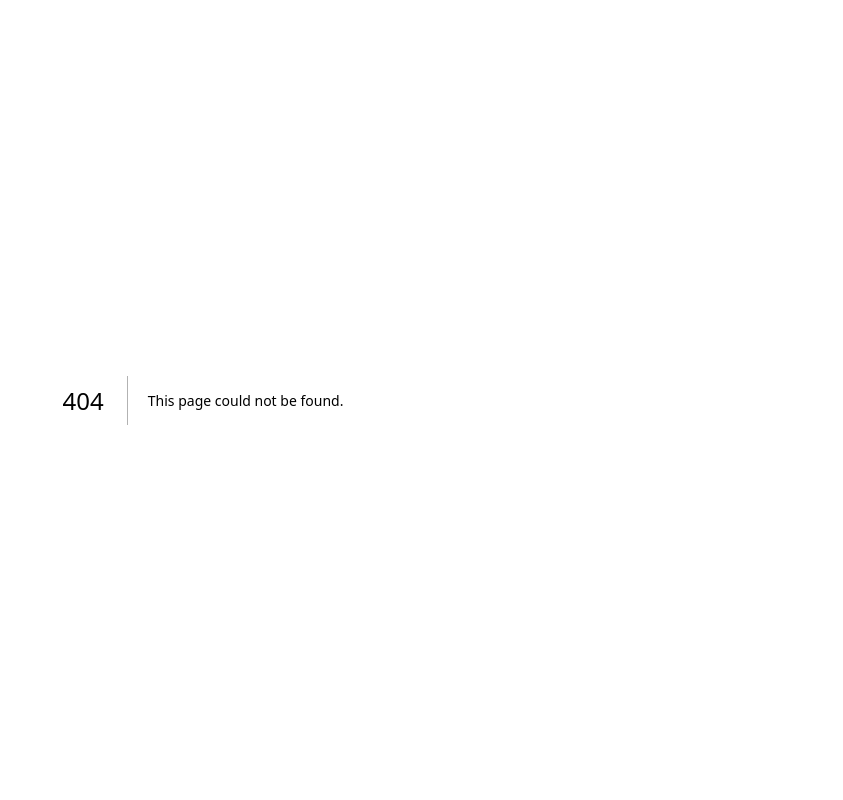
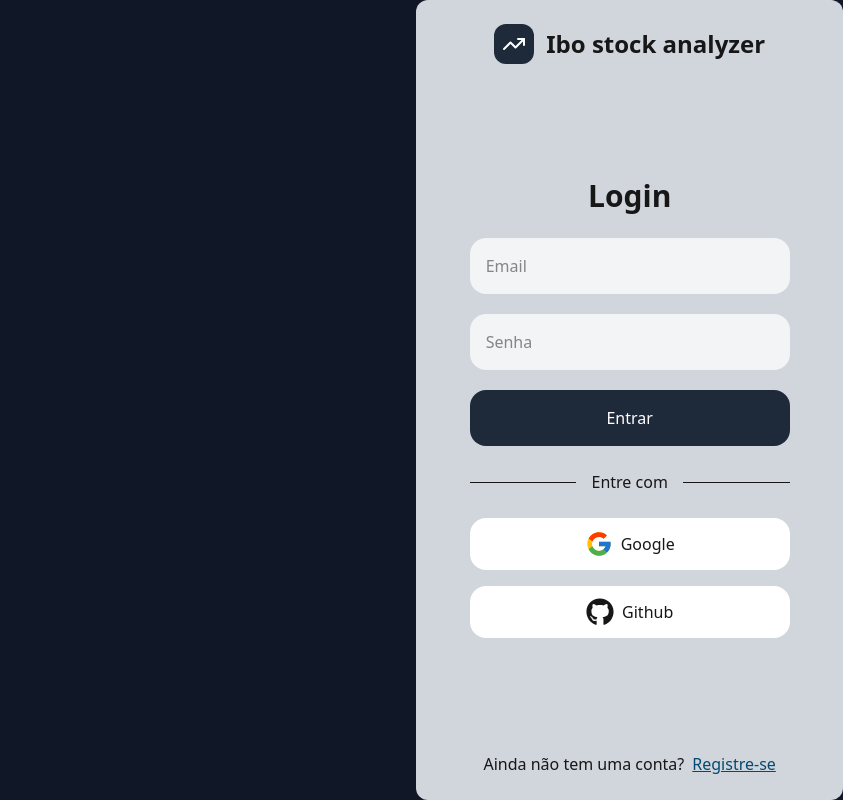
Before and after one commit to migotto7/stock-analyzer, a Next.js app: page /login in a window 1280 px wide. Before the commit this address had no page. Shown: the whole page, without its empty margins (437-1280 px from the left). Built offline with nearby package versions, Linux system fonts and the light colour scheme.

Commit message:
create public and private folder, create login/register page

```diff
--- a/package.json
+++ b/package.json
@@ -16,6 +16,7 @@
     "next": "15.5.2",
     "react": "19.1.0",
     "react-dom": "19.1.0",
+    "react-icons": "^5.5.0",
     "recharts": "^3.1.2"
   },
   "devDependencies": {
--- /dev/null
+++ b/src/app/(public)/(auth)/login/page.tsx
@@ -0,0 +1,56 @@
+"use client"
+
+import { TrendingUp } from "lucide-react"
+import { FaGithub } from "react-icons/fa6"
+import { FcGoogle } from "react-icons/fc"
+import { useRouter } from "next/navigation"
+
+export default function Login() {
+    const router = useRouter();
+
+    const handleSubmit = () => {
+        const email = document.getElementById("email");
+        const password = document.getElementById("password");
+
+    }
+
+    return (
+        <div className="min-h-screen flex flex-col items-center p-4 md:items-end md:p-0 bg-gray-900">
+            <div className="flex flex-col items-center justify-around min-h-screen md:justify-between md:py-6 w-full md:min-h-screen md:w-1/3 bg-gray-300 rounded-xl md:rounded-l-xl shadow-2xs">
+                <div className="flex h-fit gap-3 items-center">
+                    <TrendingUp size={30} color="white" className="bg-gray-800 w-10 h-10 p-2 rounded-xl" />
+                    <h1 className="text-xl md:text-2xl font-black">Ibo stock analyzer</h1>
+                </div>
+
+                <div className="flex flex-col items-center gap-6 w-full">
+                    <h2 className="text-3xl font-bold">Login</h2>
+                    <form className="flex flex-col gap-5 w-full items-center" onSubmit={handleSubmit}>
+                        <input className="w-8/10 md:w-3/4 bg-gray-100 p-4 rounded-2xl outline-gray-500" placeholder="Email" type="email" id="email" required />
+                        <input className="w-8/10 md:w-3/4 bg-gray-100 p-4 rounded-2xl outline-gray-500" placeholder="Senha" type="password" id="password" required />
+                        <button className="bg-gray-800 w-8/10 md:w-3/4 p-4 text-white rounded-2xl hover:bg-gray-700 cursor-pointer">Entrar</button>
+                    </form>
+                    <div className="w-3/4 flex flex-row justify-between items-center">
+                        <div className="border-t w-1/3" />
+                        <p>Entre com</p>
+                        <div className="border-t w-1/3" />
+                    </div>
+                    <div className="w-8/10 md:w-3/4 gap-4 flex flex-col">
+                        <button className="w-full flex items-center justify-center bg-white p-3 rounded-2xl gap-2 hover:bg-gray-200 cursor-not-allowed" disabled>
+                            <FcGoogle size={28} />
+                            <span>Google</span>
+                        </button>
+                        <button className="w-full flex items-center justify-center bg-white p-3 rounded-2xl gap-2 hover:bg-gray-200 cursor-not-allowed" disabled>
+                            <FaGithub size={28} />
+                            <span>Github</span>
+                        </button>
+                    </div>
+                </div>
+
+                <div className="flex gap-2 w-8/10 md:w-3/4 items-center justify-center text-sm md:text-base">
+                    <p>Ainda não tem uma conta?</p>
+                    <p className="text-sky-900 underline cursor-pointer" onClick={() => router.push("/register")}>Registre-se</p>
+                </div>
+            </div>
+        </div>
+    )
+}
--- /dev/null
+++ b/src/app/(public)/(auth)/register/page.tsx
@@ -0,0 +1,55 @@
+"use client"
+
+import { TrendingUp } from "lucide-react"
+import { FcGoogle } from "react-icons/fc"
+import { FaGithub } from "react-icons/fa6"
+import { useRouter } from "next/navigation"
+
+export default function Register() {
+    const router = useRouter();
+
+    const handleSubmit = () => {
+
+    }
+
+    return (
+        <div className="min-h-screen flex flex-col items-center p-4 md:items-end md:p-0 bg-gray-900">
+            <div className="flex flex-col items-center justify-around min-h-screen md:justify-between md:py-6 w-full md:min-h-screen md:w-1/3 bg-gray-300 rounded-xl md:rounded-l-xl shadow-2xs">
+                <div className="flex h-fit gap-3 items-center">
+                    <TrendingUp size={30} color="white" className="bg-gray-800 w-10 h-10 p-2 rounded-xl" />
+                    <h1 className="text-xl md:text-2xl font-black">Ibo stock analyzer</h1>
+                </div>
+
+                <div className="flex flex-col items-center gap-6 w-full">
+                    <h2 className="text-3xl font-bold">Register</h2>
+                    <form className="flex flex-col gap-5 w-full items-center" onSubmit={handleSubmit}>
+                        <input className="w-8/10 md:w-3/4 bg-gray-100 p-4 rounded-2xl outline-gray-500" placeholder="Nome" type="text" id="name" minLength={3} maxLength={255} required />
+                        <input className="w-8/10 md:w-3/4 bg-gray-100 p-4 rounded-2xl outline-gray-500" placeholder="Email" type="email" id="email" minLength={3} maxLength={255} required />
+                        <input className="w-8/10 md:w-3/4 bg-gray-100 p-4 rounded-2xl outline-gray-500" placeholder="Senha" type="password" id="password" minLength={8} maxLength={30} required />
+                        <button className="bg-gray-800 w-8/10 md:w-3/4 p-4 text-white rounded-2xl hover:bg-gray-700 cursor-pointer">Criar conta</button>
+                    </form>
+                    <div className="w-3/4 flex flex-row justify-between items-center">
+                        <div className="border-t w-1/3" />
+                        <p>Entre com</p>
+                        <div className="border-t w-1/3" />
+                    </div>
+                    <div className="w-8/10 md:w-3/4 gap-4 flex flex-col">
+                        <button className="w-full flex items-center justify-center bg-white p-3 rounded-2xl gap-2 hover:bg-gray-200 cursor-not-allowed" disabled>
+                            <FcGoogle size={28} />
+                            <span>Google</span>
+                        </button>
+                        <button className="w-full flex items-center justify-center bg-white p-3 rounded-2xl gap-2 hover:bg-gray-200 cursor-not-allowed" disabled>
+                            <FaGithub size={28} />
+                            <span>Github</span>
+                        </button>
+                    </div>
+                </div>
+
+                <div className="flex gap-2 w-8/10 md:w-3/4 items-center justify-center text-sm md:text-base">
+                    <p>Já possui conta?</p>
+                    <p className="text-sky-900 underline cursor-pointer" onClick={() => router.push("/login")}>Entrar</p>
+                </div>
+            </div>
+        </div>
+    )
+}
--- a/src/app/stock/[ticker]/page.tsx
+++ b/src/app/(public)/stock/[ticker]/page.tsx
@@ -2,7 +2,7 @@ import NavbarTicker from "@/components/NavbarTicker";
 import StockBarChart from "@/components/StockBarChart";
 import { Tooltip } from "@/components/Tooltip";
 import { HistoricalDataPrice } from "@/type/HistoricalDataPrice";
-import { MoveUp, MoveDown, ChartColumnIncreasing, DollarSign, Percent, Landmark, HandCoins, Triangle, HelpCircle } from "lucide-react";
+import { MoveUp, MoveDown, ChartColumnIncreasing, DollarSign, Percent, Landmark, HandCoins, Triangle, HelpCircle, Heart } from "lucide-react";
 import Image from "next/image";
 
 interface StockProps {
@@ -53,13 +53,16 @@ export default async function StockPage({ params }: StockProps) {
         <div>
             <NavbarTicker />
             <div className="p-4 md:p-8 max-w-5xl mx-auto bg-background/55 backdrop-blur-md md:border border-white/20 rounded-xl my-6">
-                <div tabIndex={0} className="flex items-center mb-6">
-                    <Image src={stock.logo} alt={stock.shortName} width={50} height={50} className="mr-6 rounded" />
-                    <h1 className="text-xl md:text-3xl font-bold text-gray-100">{stock.longName} ({stock.ticker})</h1>
+                <div className="flex items-center mb-6 justify-between">
+                    <div className="flex items-center gap-5">
+                        <Image src={stock.logo} alt={stock.shortName} width={50} height={50} className="rounded" />
+                        <h1 className="text-xl md:text-3xl font-bold text-gray-100">{stock.longName} ({stock.ticker})</h1>
+                    </div>
+                    <Heart color="white" size={32} />
                 </div>
 
                 <div className="grid grid-cols-1 sm:grid-cols-2 lg:grid-cols-4 gap-5 mb-8">
-                    <div tabIndex={0} className="bg-gray-800 w-full rounded-xl flex items-center px-3 py-4 gap-1">
+                    <div className="bg-gray-800 w-full rounded-xl flex items-center px-3 py-4 gap-1">
                         <div className="bg-green-900 w-14 h-14 md:w-16 md:h-16 rounded-2xl flex items-center justify-center">
                             <DollarSign className="text-green-500" />
                         </div>
@@ -68,7 +71,7 @@ export default async function StockPage({ params }: StockProps) {
                             <h2 className="text-white text-lg md:text-xl font-semibold pt-1 md:pt-2">R$ {stock.regularMarketPrice.toFixed(2)}</h2>
                         </div>
                     </div>
-                    <div tabIndex={0} className="bg-gray-800 w-full rounded-xl flex items-center px-3 py-4 gap-1">
+                    <div className="bg-gray-800 w-full rounded-xl flex items-center px-3 py-4 gap-1">
                         <div className="bg-emerald-900 w-14 h-14 md:w-16 md:h-16 rounded-2xl flex items-center justify-center">
                             <Percent className="text-emerald-500" />
                         </div>
@@ -76,14 +79,13 @@ export default async function StockPage({ params }: StockProps) {
                             <span className="text-sm md:text-md text-gray-300">Variação</span>
                             <h2 className={`text-lg md:text-xl font-semibold pt-1 md:pt-2 flex items-center ${stock.regularMarketChange >= 0 ? "text-green-500" : "text-red-500"}`}>
                                 {stock.regularMarketChangePercent.toFixed(2)}%
-
                             </h2>
                         </div>
                         <div className={`rounded-4xl p-1 flex items-center justify-center ${stock.regularMarketChange >= 0 ? "text-green-500 bg-green-900" : "text-red-500 bg-red-900"}`}>
                             {stock.regularMarketChange >= 0 ? <MoveUp /> : <MoveDown />}
                         </div>
                     </div>
-                    <div tabIndex={0} className="bg-gray-800 w-full rounded-xl flex items-center px-3 py-4 gap-1">
+                    <div className="bg-gray-800 w-full rounded-xl flex items-center px-3 py-4 gap-1">
                         <div className="bg-teal-900 w-14 h-14 md:w-16 md:h-16 rounded-2xl flex items-center justify-center">
                             <Landmark className="text-teal-500" />
                         </div>
@@ -92,7 +94,7 @@ export default async function StockPage({ params }: StockProps) {
                             <h2 className="text-white text-lg md:text-xl font-semibold pt-1 md:pt-2">{stock.priceEarnings.toFixed(2)}</h2>
                         </div>
                     </div>
-                    <div tabIndex={0} className="bg-gray-800 w-full rounded-xl flex items-center px-3 py-4 gap-1">
+                    <div className="bg-gray-800 w-full rounded-xl flex items-center px-3 py-4 gap-1">
                         <div className="bg-orange-900 w-14 h-14 md:w-16 md:h-16 rounded-2xl flex items-center justify-center">
                             <HandCoins className="text-orange-500" />
                         </div>
@@ -103,7 +105,7 @@ export default async function StockPage({ params }: StockProps) {
                     </div>
                 </div>
                 <div className="grid grid-cols-1 md:grid-cols-3 gap-5 mb-8">
-                    <div tabIndex={0} className="bg-gray-800 w-full px-3 py-4 md:px-4 rounded-xl flex flex-col justify-center gap-y-3 md:gap-1">
+                    <div className="bg-gray-800 w-full px-3 py-4 md:px-4 rounded-xl flex flex-col justify-center gap-y-3 md:gap-1">
                         <div className="flex items-center justify-between">
                             <span className="text-sm md:text-lg text-gray-300">Faixa do dia</span>
                             <Tooltip title="Faixa do dia" text="Indica o valor mais baixo e o mais alto que a ação atingiu no dia e aonde se encontra o preço atual.">
@@ -138,7 +140,7 @@ export default async function StockPage({ params }: StockProps) {
                             </div>
                         </div>
                     </div>
-                    <div tabIndex={0} className="bg-gray-800 w-full px-3 py-4 md:px-4 rounded-xl flex flex-col justify-center gap-y-3 md:gap-1">
+                    <div className="bg-gray-800 w-full px-3 py-4 md:px-4 rounded-xl flex flex-col justify-center gap-y-3 md:gap-1">
                         <div className="flex items-center justify-between">
                             <span className="text-sm md:text-lg text-gray-300">Faixa 52 semanas</span>
                             <Tooltip title="Faixa 52 semanas" text="Indica o valor mais baixo e o mais alto que a ação atingiu nos últimos 12 meses e aonde se encontra o preço atual, ajudando a entender a volatilidade e possíveis pontos de suporte e resistência.">
@@ -173,7 +175,7 @@ export default async function StockPage({ params }: StockProps) {
                             </div>
                         </div>
                     </div>
-                    <div tabIndex={0} className="bg-gray-800 w-full px-3 py-4 md:px-4 rounded-xl flex flex-col justify-center gap-y-3 md:gap-1">
+                    <div className="bg-gray-800 w-full px-3 py-4 md:px-4 rounded-xl flex flex-col justify-center gap-y-3 md:gap-1">
                         <div className="flex items-center justify-between">
                             <span className="text-sm md:text-lg text-gray-300">Preço justo</span>
                             <Tooltip title="Preço justo" text="Calculado multiplicando o Lucro por Ação (EPS) pelo Índice P/L (Price to Earnings). Fórmula: EPS x P/L">
--- a/src/app/page.tsx
+++ b/src/app/page.tsx
@@ -1,7 +1,7 @@
 import BarTopStocks from "@/components/BarTopStocks";
 import SearchBox from "@/components/SearchBox";
-import HomeButton from "@/components/HomeButton";
 import Head from "next/head";
+import NavbarHome from "@/components/NavbarHome";
 
 export default function Home() {
   return (
@@ -12,8 +12,8 @@ export default function Home() {
         <meta property="og:title" content="Análise de Ações da Bovespa" />
         <meta property="og:description" content="Descubra tendências e indicadores das principais ações brasileiras." />
       </Head>
+      <NavbarHome />
       <main className="flex min-h-screen flex-col items-center justify-center bg-gray-900 text-white">
-        <HomeButton />
         <SearchBox />
         <BarTopStocks />
       </main>
--- /dev/null
+++ b/src/app/proxy.ts
@@ -0,0 +1,15 @@
+import { NextResponse, type MiddlewareConfig, type NextRequest } from "next/server";
+
+const publicRoutes = [];
+
+const REDIRECT_WHEN_NOT_AUTHENTICATED_ROUTE = "/login";
+
+export function Proxy(request: NextRequest) {
+    return NextResponse.next();
+}
+
+export const config: MiddlewareConfig = {
+    matcher: [
+
+    ]
+}
--- a/src/components/BarTopStocks.tsx
+++ b/src/components/BarTopStocks.tsx
@@ -21,7 +21,7 @@ interface DataStock {
 export default function BarTopStocks() {
     const [data, setData] = useState<DataStock[]>([]);
     const x = useMotionValue(0);
-    const [paused, setPaused] = useState(false)
+    const [isPaused, setIsPaused] = useState(false)
     const router = useRouter();
 
     useEffect(() => {
@@ -39,7 +39,7 @@ export default function BarTopStocks() {
     }, []);
 
     useAnimationFrame((t, delta) => {
-        if (!paused) {
+        if (!isPaused) {
             const move = (delta / 1000) * 50;
             const totalWidth = Math.max(data.length * 200, 1);
             x.set((x.get() - move) % totalWidth);
@@ -51,8 +51,8 @@ export default function BarTopStocks() {
             <motion.div
                 style={{ x }}
                 className="flex gap-8 py-1 sm:py-2"
-                onMouseEnter={() => setPaused(true)}
-                onMouseLeave={() => setPaused(false)}
+                onMouseEnter={() => setIsPaused(true)}
+                onMouseLeave={() => setIsPaused(false)}
             >
                 {[...data, ...data].map((stock, i) => (
                     <div key={i}
--- /dev/null
+++ b/src/components/NavbarHome.tsx
@@ -0,0 +1,22 @@
+"use client"
+
+import { TrendingUp, User } from "lucide-react";
+import { useRouter } from "next/navigation";
+
+export default function NavbarHome() {
+    const router = useRouter();
+
+    return (
+        <nav className="absolute flex w-full">
+            <ul className="flex w-full justify-between mt-4 mx-4">
+                <li><TrendingUp color="white" size={40} /></li>
+                <li>
+                    <button onClick={() => router.push("/login")} className="flex border border-white rounded-xl p-4 gap-2 cursor-pointer">
+                        <User color="white" />
+                        <p className="text-white">Fazer Login</p>
+                    </button>
+                </li>
+            </ul>
+        </nav>
+    )
+}
--- a/src/components/SearchBox.tsx
+++ b/src/components/SearchBox.tsx
@@ -68,9 +68,10 @@ export default function SearchBox() {
                 </div>
 
                 {suggestions.length > 0 && (
-                    <ul className="w-full max-w-[95%] sm:max-w-[500] md:max-w-[600px] lg:max-w-[800] mt-2 bg-background/55 divide-y divide-gray-400 rounded-xl shadow-lg overflow-hidden border border-white/20">
+                    <ul role="tablist" aria-label="Escolher ação que deseja consultar" className="w-full max-w-[95%] sm:max-w-[500] md:max-w-[600px] lg:max-w-[800] mt-2 bg-background/55 divide-y divide-gray-400 rounded-xl shadow-lg overflow-hidden border border-white/20">
                         {suggestions.map((s, idx) => (
                             <li
+                                role="tabpanel"
                                 key={idx}
                                 className="py-4 px-2 mx-2 sm:mx-4 my-3 flex items-center hover:bg-gray-800 cursor-pointer"
                             >
```
Also changed, not shown: 1 other file (tests, documents, lock files or other folders).
